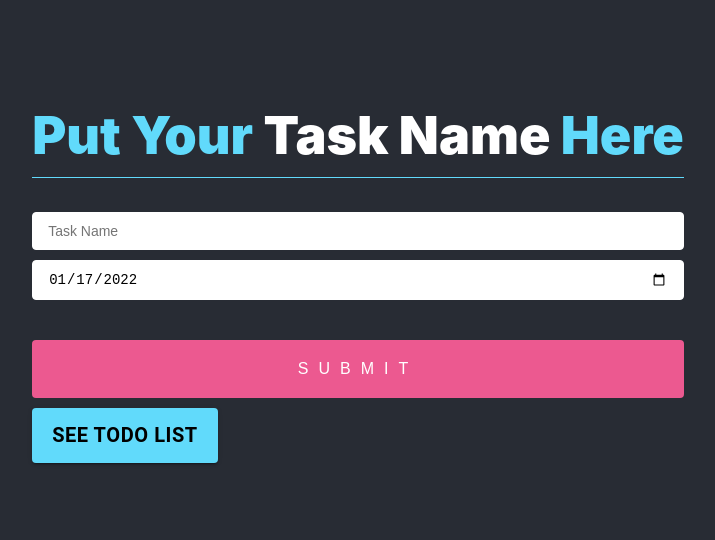
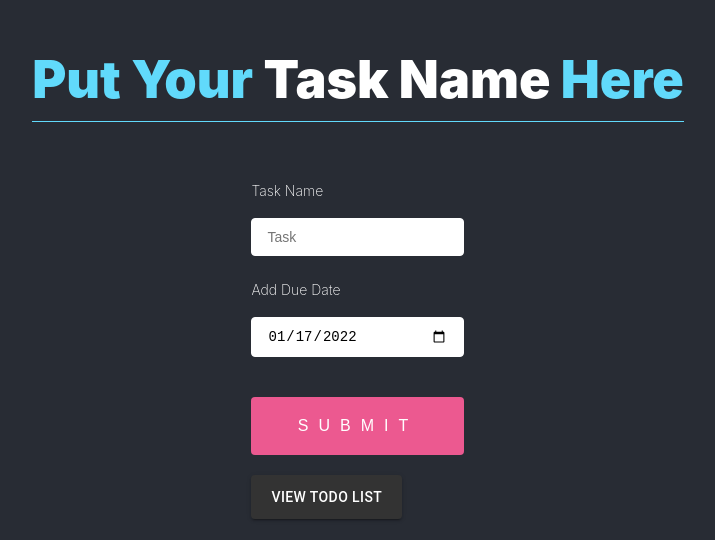
Before and after one commit to MrHamdan/react-todo-app-firebase, a React (Create React App) app: page /addtodo in a window 1280 px wide. Shown: the part 134-674 px from the top of the page, without its empty margins (282-997 px from the left). Built offline with nearby package versions, Linux system fonts and the light colour scheme.

Commit message:
adding form component

```diff
--- a/src/App.js
+++ b/src/App.js
@@ -4,6 +4,7 @@ import AddTodo from './Components/AddTask/AddTodo';
 import EditTodo from './Components/EditTodo/EditTodo';
 import TodoTable from './Components/TodoTable/TodoTable';
 import TodoDataProvider from './Context/TodoDataProvider';
+import TodoFormShower from './Components/TodoFormShower/TodoFormShower';
 
 
 function App() {
@@ -11,13 +12,13 @@ function App() {
     <div className="App">
       <header className="App-header">
         <BrowserRouter>
-        <TodoDataProvider>
-          <Routes>
-            <Route path="/" element={<TodoTable/>}/>
-            <Route path="addtodo" element={<AddTodo/>} />
-            <Route path="edittodo/:todoid" element={<EditTodo/>} />
-          </Routes>
-        </TodoDataProvider>
+          <TodoDataProvider>
+            <Routes>
+              <Route path="/" element={<TodoTable />} />
+              <Route path="addtodo" element={<TodoFormShower />} />
+              <Route path="edittodo/:todoid" element={<TodoFormShower />} />
+            </Routes>
+          </TodoDataProvider>
         </BrowserRouter>
       </header>
     </div>
--- a/src/Components/AddTask/AddTodo.js
+++ b/src/Components/AddTask/AddTodo.js
@@ -54,7 +54,8 @@ const AddTodo = () => {
 
 
     return (
-        <Box>
+        <>
+            {/* <Box>
             <h1><span style={{ color: '#61dafb' }}>Put Your</span><span> Task Name</span> <span style={{ color: '#61dafb' }}>Here</span></h1>
             <form onSubmit={handleSubmit(onSubmit)}>
 
@@ -67,7 +68,8 @@ const AddTodo = () => {
                 <input type="submit" />
             </form>
             <Button sx={{ backgroundColor: '#61dafb !important', color: 'black !important', fontWeight: 'bold', fontSize: '20px' }} variant='contained' onClick={returnHomeButton}>See ToDo List</Button>
-        </Box>
+        </Box> */}
+        </>
     );
 };
 
--- a/src/Components/EditTodo/EditTodo.js
+++ b/src/Components/EditTodo/EditTodo.js
@@ -77,7 +77,8 @@ const EditTodo = () => {
 
 
     return (
-        <Box>
+        <>
+            {/* <Box>
             <h1><span style={{ color: '#61dafb' }}>Edit</span><span> Your Task</span> <span style={{ color: '#61dafb' }}>Here</span></h1>
             <form onSubmit={handleSubmit(onSubmit)}>
 
@@ -91,7 +92,8 @@ const EditTodo = () => {
                 <input type="submit" value="Update Task" />
             </form>
             <Button sx={{ backgroundColor: '#61dafb !important', color: 'black !important', fontWeight: 'bold', fontSize: '20px' }} variant='contained' onClick={returnHomeButton}>See ToDo List</Button>
-        </Box>
+        </Box> */}
+        </>
     );
 };
 
--- /dev/null
+++ b/src/Components/Form/Form.css
@@ -0,0 +1,118 @@
+
+/* form {
+  max-width: 500px;
+  margin: 0 auto;
+} */
+
+h1 {
+    font-weight: 900;
+    color: white;
+    text-align: center;
+    padding-bottom: 10px;
+    border-bottom: 1px solid #61dafb;
+  }
+
+  /* .form {
+    background: #0e101c;
+    max-width: 400px;
+    margin: 0 auto;
+  } */
+
+  p {
+    color: #bf1650;
+  }
+
+  p::before {
+    display: inline;
+    content: "⚠ ";
+  }
+
+  input {
+    display: block;
+    box-sizing: border-box;
+    width: 100%;
+    border-radius: 4px;
+    border: 1px solid white;
+    padding: 10px 15px;
+    margin-bottom: 10px;
+    font-size: 14px;
+  }
+
+  label {
+    line-height: 2;
+    text-align: left;
+    display: block;
+    margin-bottom: 13px;
+    margin-top: 20px;
+    color: white;
+    font-size: 14px;
+    font-weight: 200;
+  }
+
+  button[type="submit"],
+  input[type="submit"] {
+    background: #ec5990;
+    color: white;
+    text-transform: uppercase;
+    border: none;
+    margin-top: 40px;
+    padding: 20px;
+    font-size: 16px;
+    font-weight: 100;
+    letter-spacing: 10px;
+  }
+
+  button[type="submit"]:hover,
+  input[type="submit"]:hover {
+    background: #bf1650;
+  }
+
+  button[type="submit"]:active,
+  input[type="button"]:active,
+  input[type="submit"]:active {
+    transition: 0.3s all;
+    transform: translateY(3px);
+    border: 1px solid transparent;
+    opacity: 0.8;
+  }
+
+  input:disabled {
+    opacity: 0.4;
+  }
+
+  input[type="button"]:hover {
+    transition: 0.3s all;
+  }
+
+  button[type="submit"],
+  input[type="button"],
+  input[type="submit"] {
+    -webkit-appearance: none;
+  }
+
+
+  button[type="button"] {
+    display: block;
+    appearance: none;
+    background: #333;
+    color: white;
+    border: none;
+    text-transform: uppercase;
+    padding: 10px 20px;
+    border-radius: 4px;
+  }
+
+  hr {
+    margin-top: 30px;
+  }
+
+  button {
+    display: block;
+    appearance: none;
+    margin-top: 40px;
+    border: 1px solid #333;
+    margin-bottom: 20px;
+    text-transform: uppercase;
+    padding: 10px 20px;
+    border-radius: 4px;
+  }
--- /dev/null
+++ b/src/Components/Form/Form.js
@@ -0,0 +1,110 @@
+import { Alert, Button, Container, Typography } from '@mui/material';
+import { display } from '@mui/system';
+import moment from 'moment';
+import React, { useState } from 'react';
+import { useForm } from 'react-hook-form';
+import { useNavigate, useParams } from 'react-router-dom';
+import useTodoProvider from '../../Context/useTodoProvider';
+import './Form.css';
+
+
+
+
+
+const Form = () => {
+    const [todoList, setTodoList] = useTodoProvider();
+    const [updatedTaskName, setUpdatedTaskName] = useState('');
+    const [updatedDate, setUpdatedDate] = useState('');
+    const [isAdded, setIsAdded] = useState(false);
+    const { todoid } = useParams();
+    const selectedTask = todoList.find((task) => task.id === todoid);
+    const today = new Date();
+    const currentDate = today.getFullYear() + '-' + ('0' + today.getMonth() + 1).slice(-2) + '-' + ('0' + today.getDate()).slice(-2);
+
+    const navigate = useNavigate();
+    const navigateRoute = () => {
+        navigate('/');
+    }
+    const { register, handleSubmit, resetField, formState: { errors } } = useForm();
+
+    const handleRemainingDays = (dueTaskDate) => {
+        const given = moment(dueTaskDate, "YYYY-MM-DD");
+        var current = moment().startOf('day');
+        //Difference in number of days
+        let remainingDays = moment.duration(given.diff(current)).asDays();
+        return remainingDays;
+    }
+
+    const handleAddData = data => {
+
+        const newTask = {
+            id: (Math.random() * 100).toString(),
+            ...data,
+            status: false,
+            currentDate,
+            remainingDays: handleRemainingDays(data.dueTaskDate)
+        }
+        const updatedtodoList = [...todoList, newTask];
+        setTodoList(updatedtodoList);
+        resetField("taskName", "dueTaskDate");
+        setIsAdded('true');
+
+    }
+
+    const handleUpdate = (data) => {
+        console.log(data);
+        const updatedTask = {
+            id: selectedTask?.id,
+            ...data,
+            remainingDays: handleRemainingDays(data.dueTaskDate) || selectedTask.remainingDays
+        }
+        const updatedtodoList = [];
+        updatedtodoList.push(updatedTask);
+        const newtodoList = todoList.map(task => updatedtodoList.find(o => o.id === task.id) || task);
+        setTodoList(newtodoList);
+        navigate('/');
+    }
+    return (
+        <div>
+            <Container
+                sx={{
+                    display: 'flex',
+                    flexDirection: 'column',
+                    justifyContent: 'center',
+                    alignItems: 'center',
+                    height: '100vh'
+                }}
+            >
+
+                <div>
+                    {
+                        !todoid ? <h1><span style={{ color: '#61dafb' }}>Put Your</span><span> Task Name</span> <span style={{ color: '#61dafb' }}>Here</span></h1> : <h1><span style={{ color: '#61dafb' }}>Edit</span><span> Your Task</span> <span style={{ color: '#61dafb' }}>Here</span></h1>
+                    }
+                </div>
+                <form form onSubmit={!todoid ? handleSubmit(handleAddData) : handleSubmit(handleUpdate)}>
+                    <label >Task Name</label>
+
+                    <input placeholder={!todoid ? 'Task' : ''} defaultValue={todoid && selectedTask?.taskName}
+                        {...register("taskName", { required: true })} />
+
+
+                    <label >Add Due Date</label>
+
+                    <input type='date' defaultValue={!todoid ? currentDate : selectedTask?.dueTaskDate} min={currentDate} {...register("dueTaskDate", { required: true })} />
+
+                    <input type="submit" />
+
+
+                    {(errors.taskName || errors.dueTaskDate) && <span>This field is required</span>}
+                    <Button sx={{ marginTop: '20px' }} variant='contained' onClick={navigateRoute}>View ToDo List</Button>
+                </form>
+
+                {isAdded &&
+                    <Alert sx={{ mt: 2 }} severity="success" onClose={() => setIsAdded(false)}>Task Added <strong>check ToDo Table</strong>. </Alert>
+                }
+            </ Container>
+        </div>
+    );
+};
+
+export default Form;
--- /dev/null
+++ b/src/Components/TodoFormShower/TodoFormShower.js
@@ -0,0 +1,14 @@
+import React from 'react';
+import { useParams } from 'react-router-dom';
+import Form from '../Form/Form';
+
+const TodoFormShower = () => {
+    const { todoid } = useParams();
+    return (
+        <div>
+            <Form></Form>
+        </div>
+    );
+};
+
+export default TodoFormShower;
--- a/src/Components/TodoTable/TodoTable.js
+++ b/src/Components/TodoTable/TodoTable.js
@@ -22,16 +22,13 @@ import ThumbUpOffAltIcon from '@mui/icons-material/ThumbUpOffAlt';
 
 const TodoTable = () => {
   const [todoList, setTodoList] = useTodoProvider();
-  const [taskStatus, setTaskStatus] = useState(false);
-  const [isDeleteDisabled, setIsDeleteDisabled] = useState(false);
 
   let arr = [];
 
   const checkBoxHandler = (e) => {
     if (e.target.checked) {
-      console.log(e.target.value);
-      const find = todoList.find(task => task.id == e.target.value)
-      console.log(find)
+
+      const find = todoList.find(task => task.id === e.target.value)
       arr.push(find)
       console.log(arr);
     }
@@ -40,11 +37,7 @@ const TodoTable = () => {
       arr.splice(arr.indexOf(unChecked), 1)
       console.log('Spliced Array', arr);
     }
-    if (arr.length > 0) {
-      setIsDeleteDisabled(false);
-    } else {
-      setIsDeleteDisabled(true);
-    }
+
   }
 
   const deleteMultipleTask = () => {
@@ -55,10 +48,9 @@ const TodoTable = () => {
 
     setTodoList(filteredArray);
   }
-  const deleteTask = id => {
-    const newTodoList = todoList.filter((task) => task.id !== id)
-    setTodoList(newTodoList);
-  }
+
+
+
 
 
   const handleDelete = id => {
@@ -115,7 +107,7 @@ const TodoTable = () => {
         }}>
         Add Task
       </Link><AddTaskIcon sx={{ fontSize: '20px', marginLeft: '10px', color: 'black' }}></AddTaskIcon></Button>
-      <Button variant="contained" color="warning" disabled={isDeleteDisabled} sx={{ mb: 2 }} onClick={deleteMultipleTask}>Delete</Button>
+      <Button variant="contained" color="warning" sx={{ mb: 2 }} onClick={deleteMultipleTask}>Delete</Button>
       <TableContainer component={Paper}>
         <Table sx={{ minWidth: 650 }} aria-label="simple table">
           <TableHead>
```
